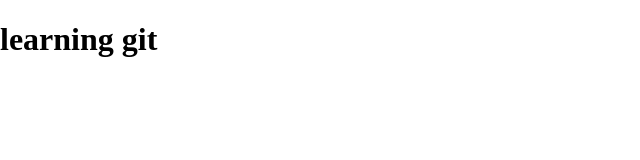
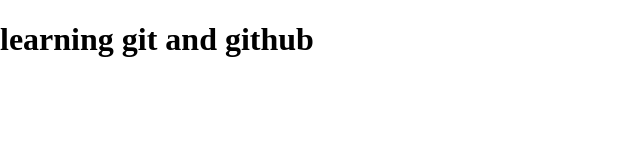
Before and after one commit to Par-khan/learning-git, a plain HTML site: page index.html in a window 1280 px wide. Shown: the whole page, without its empty margins (0-640 px from the left). Drawn offline with Linux system fonts and the light colour scheme.

Commit message:
change git and github

```diff
--- a/index.html
+++ b/index.html
@@ -7,7 +7,7 @@
     <link rel="stylesheet" href="/style.css">
 </head>
 <body>
-    <h1>learning git</h1>
+    <h1>learning git and github</h1>
 
 </body>
 </html>
```
